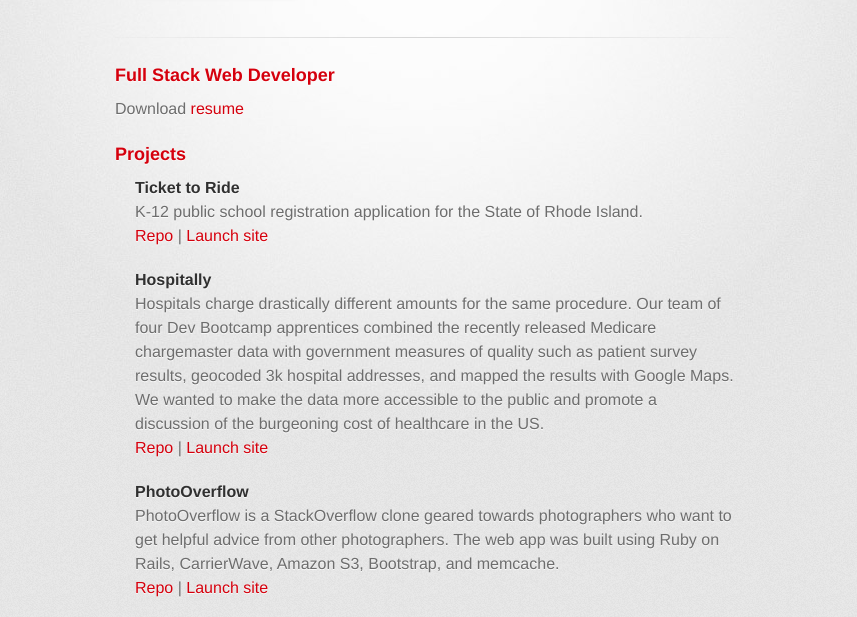
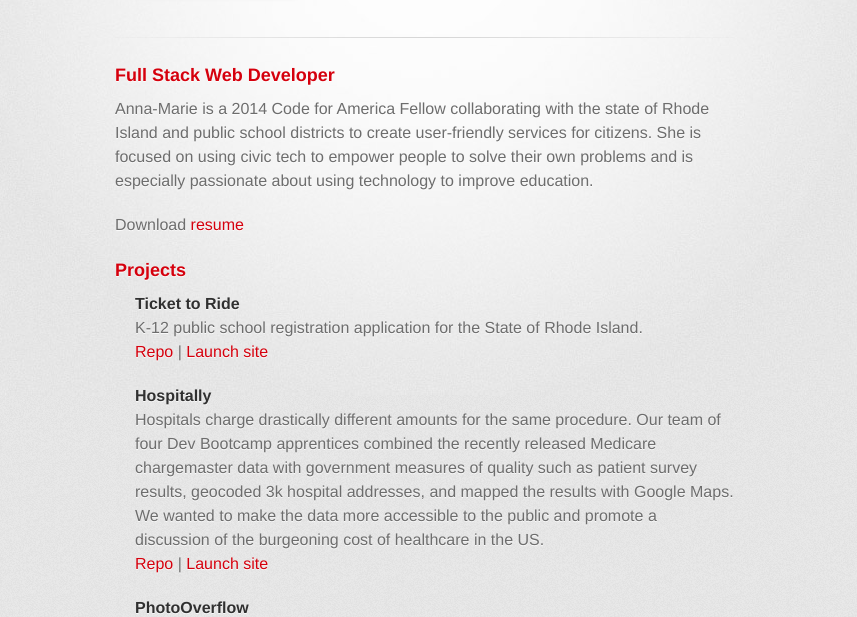
Before and after one commit to codesliced/codesliced.github.io, a plain HTML site: page index.html in a window 1280 px wide. Shown: the part 178-795 px from the top of the page, without its empty margins (215-1072 px from the left). Drawn offline with Linux system fonts and the light colour scheme; a web font is replaced by a local one.

Commit message:
Updated bio

```diff
--- a/index.html
+++ b/index.html
@@ -31,6 +31,10 @@
         <section id="main_content">
           <h3>
 <a name="welcome-to-github-pages" class="anchor" href="#welcome-to-github-pages"><span class="octicon octicon-link"></span></a>Full Stack Web Developer</h3>
+
+<p>Anna-Marie is a 2014 Code for America Fellow collaborating with the state of Rhode Island and public school districts to create user-friendly services for citizens. She is focused on using civic tech to empower people to solve their own problems and is especially passionate about using technology to improve education.
+
+</p>
 
 <!--
 <pre><code>$ cd your_repo_root/repo_name
```
